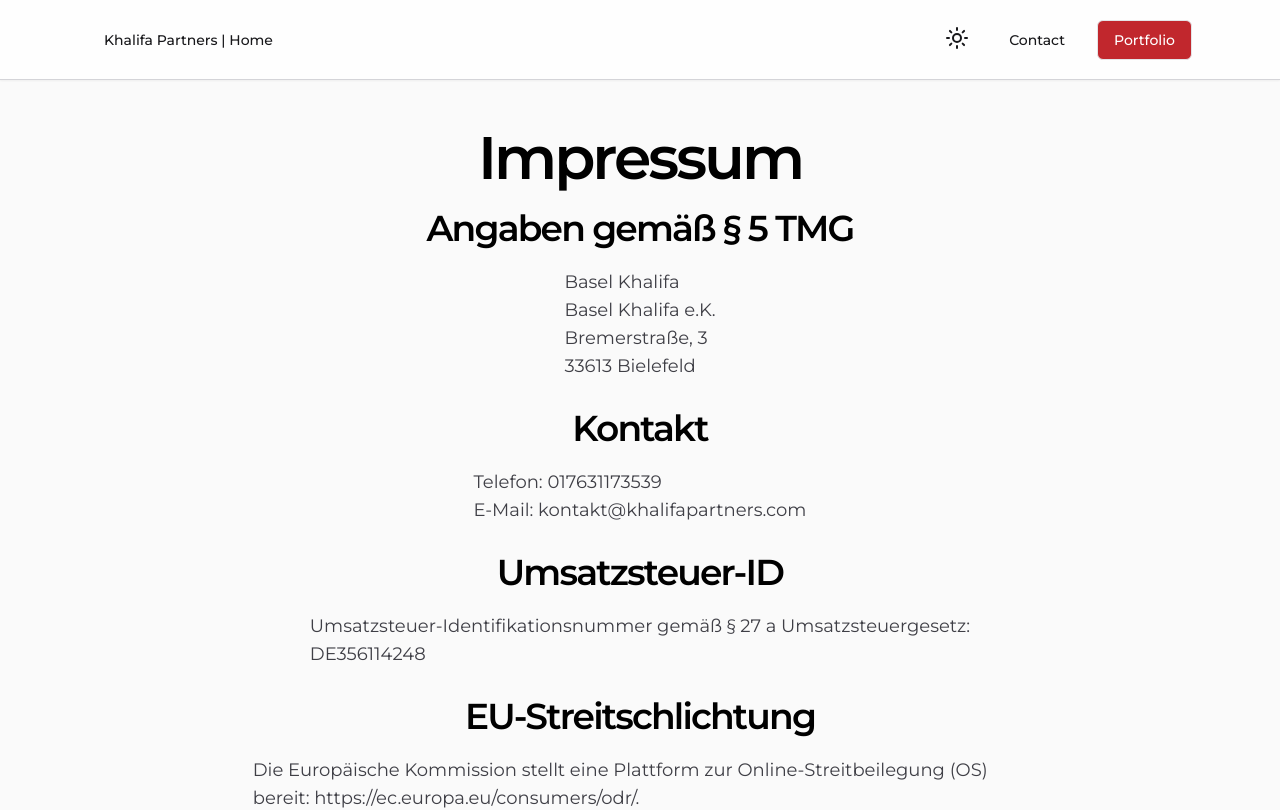
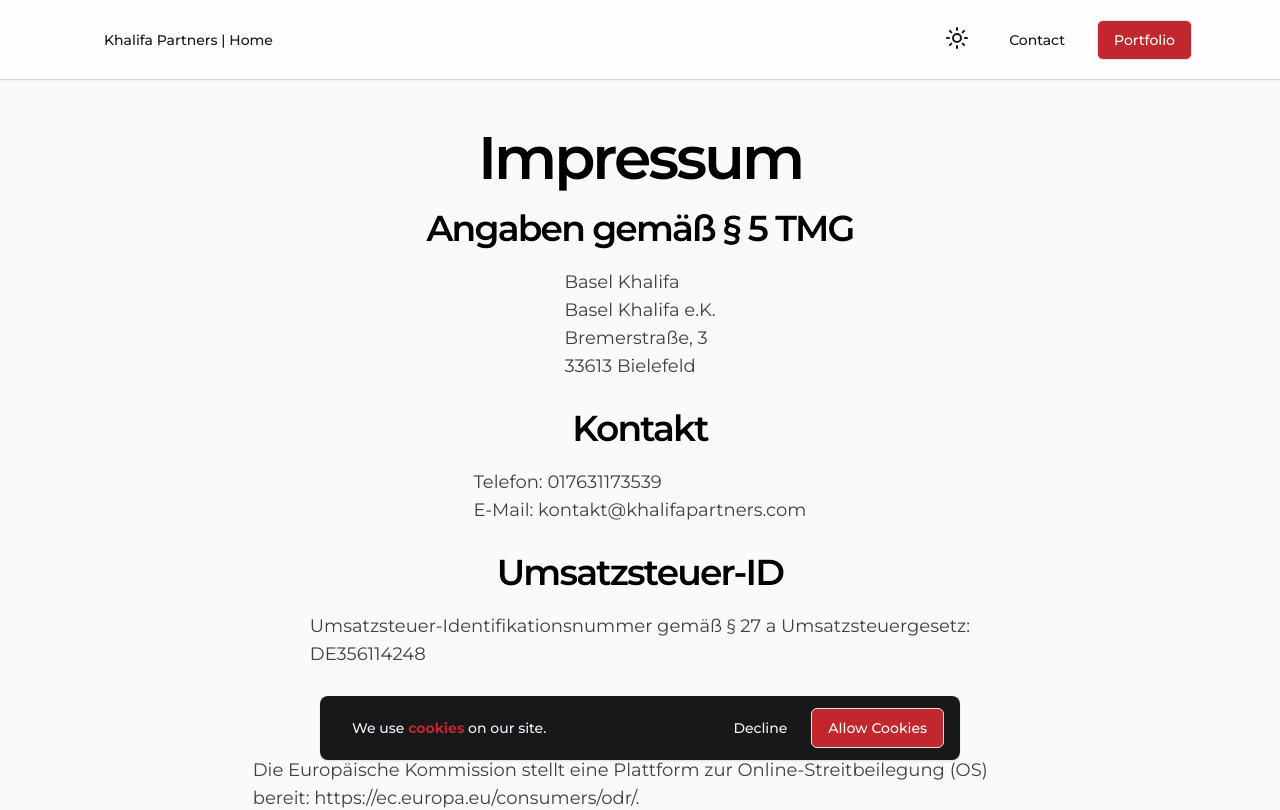
Before and after one commit to KhalifaBelal/kp-website, a Next.js app: page /imprint in a window 1280 px wide. Shown: the top 810 px of the page. Built offline with nearby package versions, Linux system fonts and the light colour scheme.

Commit message:
cookies added -- testing

```diff
--- a/package.json
+++ b/package.json
@@ -12,10 +12,11 @@
     "@radix-ui/react-dropdown-menu": "^2.0.4",
     "@react-three/drei": "^9.68.3",
     "@react-three/fiber": "^8.13.0",
-    "@types/node": "20.1.4",
+    "@types/node": "20.1.5",
     "@types/react": "18.2.6",
     "@types/react-dom": "18.2.4",
     "class-variance-authority": "^0.6.0",
+    "client-only": "^0.0.1",
     "clsx": "^1.2.1",
     "eslint": "8.40.0",
     "eslint-config-next": "13.4.2",
@@ -30,6 +31,8 @@
   },
   "devDependencies": {
     "@tailwindcss/typography": "^0.5.9",
+    "@types/gtag.js": "^0.0.12",
+    "@types/js-cookie": "^3.0.3",
     "@types/three": "^0.152.0",
     "autoprefixer": "^10.4.14",
     "postcss": "^8.4.23",
--- a/src/app/layout.tsx
+++ b/src/app/layout.tsx
@@ -2,6 +2,8 @@
 import { Montserrat } from "next/font/google";
 import Providers from "@/components/Providers";
 import { cn } from "@/lib/utils";
+import GoogleAnalytics from "@/components/GoogleAnalytics";
+import CookieBanner from "@/components/CookieBanner";
 
 const montserrat = Montserrat({ subsets: ["latin"] });
 
@@ -19,10 +21,11 @@
         <link rel="preconnect" href="https://staging.khalifapartners.com/" />
         <link rel="dns-prefetch" href="https://staging.khalifapartners.com/" />
       </head>
+      <GoogleAnalytics GA_MEASUREMENT_ID="G-KG3VJEPD33" />
       <body className="min-h-screen bg-zinc-50 dark:bg-zinc-900 antialiased">
         <Providers>
-
           <main>{children}</main>
+          <CookieBanner />
         </Providers>
       </body>
     </html>
--- a/src/app/page.tsx
+++ b/src/app/page.tsx
@@ -21,10 +21,9 @@
 export default function Home() {
   return (
     <div className="relative h-screen overflow-x-hidden">
-      <>
-        <Navbar />
-        <MobileMenu />
-      </>
+      <Navbar />
+      <MobileMenu />
+
       <Intro />
       <Concept />
       <WhoWeWorkWith />
--- /dev/null
+++ b/src/components/CookieBanner.tsx
@@ -0,0 +1,68 @@
+"use client";
+
+import Link from "next/link";
+
+import { getLocalStorage, setLocalStorage } from "@/lib/storageHelper";
+import { useState, useEffect } from "react";
+import { KPButton, kpButtonVariants } from "@/ui/KPButton";
+import KPParagraph from "./ui/KPParagraph";
+
+export default function CookieBanner() {
+  const [cookieConsent, setCookieConsent] = useState<boolean>(false);
+
+  useEffect(() => {
+    const storedCookieConsent = getLocalStorage("cookie_consent", null);
+
+    setCookieConsent(storedCookieConsent);
+  }, [setCookieConsent]);
+
+  useEffect(() => {
+    const newValue = cookieConsent ? "granted" : "denied";
+
+    window.gtag("consent", "update", {
+      analytics_storage: newValue,
+    });
+
+    setLocalStorage("cookie_consent", cookieConsent);
+
+    console.log("Cookie Consent: ", cookieConsent);
+  }, [cookieConsent]);
+
+  return (
+    <div
+      className={`my-10 mx-auto max-w-max md:max-w-screen-sm
+                        fixed bottom-0 left-0 right-0
+                        ${
+                          cookieConsent != null ? "hidden" : "flex"
+                        } px-3 md:px-4 py-3 justify-between items-center flex-col sm:flex-row gap-4
+                         bg-zinc-900 dark:bg-zinc-100 rounded-lg shadow z-[9999]`}
+    >
+      <div className="text-center">
+        <Link
+          href="/info/cookies"
+          className={kpButtonVariants({ variant: "link" })}
+        >
+          <span className="text-slate-100 dark:text-slate-900">
+            We use <span className="font-bold text-kp-red">cookies</span> on our
+            site.
+          </span>
+        </Link>
+      </div>
+
+      <div className="flex gap-2">
+        <KPButton
+          className={kpButtonVariants({ variant: "link" })}
+          onClick={() => setCookieConsent(false)}
+        >
+          <span className="text-zinc-100 dark:text-zinc-900">Decline</span>
+        </KPButton>
+        <KPButton
+          className={kpButtonVariants({ variant: "outline" })}
+          onClick={() => setCookieConsent(true)}
+        >
+          Allow Cookies
+        </KPButton>
+      </div>
+    </div>
+  );
+}
--- /dev/null
+++ b/src/components/GoogleAnalytics.tsx
@@ -0,0 +1,51 @@
+// components/GoogleAnalytics.tsx
+"use client";
+
+import Script from "next/script";
+
+import { usePathname, useSearchParams } from "next/navigation";
+import { useEffect } from "react";
+import { pageview } from "@/lib/gtagHelper";
+
+export default function GoogleAnalytics({
+  GA_MEASUREMENT_ID,
+}: {
+  GA_MEASUREMENT_ID: string;
+}) {
+  const pathname = usePathname();
+  const searchParams = useSearchParams();
+
+  useEffect(() => {
+    const url = pathname + searchParams.toString();
+
+    pageview(GA_MEASUREMENT_ID, url);
+  }, [pathname, searchParams, GA_MEASUREMENT_ID]);
+
+  return (
+    <>
+      <Script
+        strategy="afterInteractive"
+        src={`https://www.googletagmanager.com/gtag/js?id=${GA_MEASUREMENT_ID}`}
+      />
+      <Script
+        id="google-analytics"
+        strategy="afterInteractive"
+        dangerouslySetInnerHTML={{
+          __html: `
+                window.dataLayer = window.dataLayer || [];
+                function gtag(){dataLayer.push(arguments);}
+                gtag('js', new Date());
+
+                gtag('consent', 'default', {
+                    'analytics_storage': 'denied'
+                });
+
+                gtag('config', '${GA_MEASUREMENT_ID}', {
+                    page_path: window.location.pathname,
+                });
+                `,
+        }}
+      />
+    </>
+  );
+}
--- /dev/null
+++ b/src/lib/gtagHelper.ts
@@ -0,0 +1,5 @@
+export const pageview = (GA_MEASUREMENT_ID: string, url: string) => {
+  window.gtag("config", GA_MEASUREMENT_ID, {
+    page_path: url,
+  });
+};
--- /dev/null
+++ b/src/lib/storageHelper.ts
@@ -0,0 +1,13 @@
+import "client-only";
+
+export function getLocalStorage(key: string, defaultValue: any) {
+  const stickyValue = localStorage.getItem(key);
+
+  return stickyValue !== null && stickyValue !== "undefined"
+    ? JSON.parse(stickyValue)
+    : defaultValue;
+}
+
+export function setLocalStorage(key: string, value: any) {
+  localStorage.setItem(key, JSON.stringify(value));
+}
--- a/tailwind.config.js
+++ b/tailwind.config.js
@@ -31,10 +31,6 @@
         "kp-black": "#111111",
         "kp-white": "#f2f2f2",
       },
-      boxShadow: {
-        "inner-morph":
-          "inset 6px 6px 12px #121214, inset -6px -6px 12px #1e1e21",
-      },
     },
   },
   plugins: [require("tailwindcss-animate"), require("@tailwindcss/typography")],
```
Also changed, not shown: 1 other file (tests, documents, lock files or other folders).
